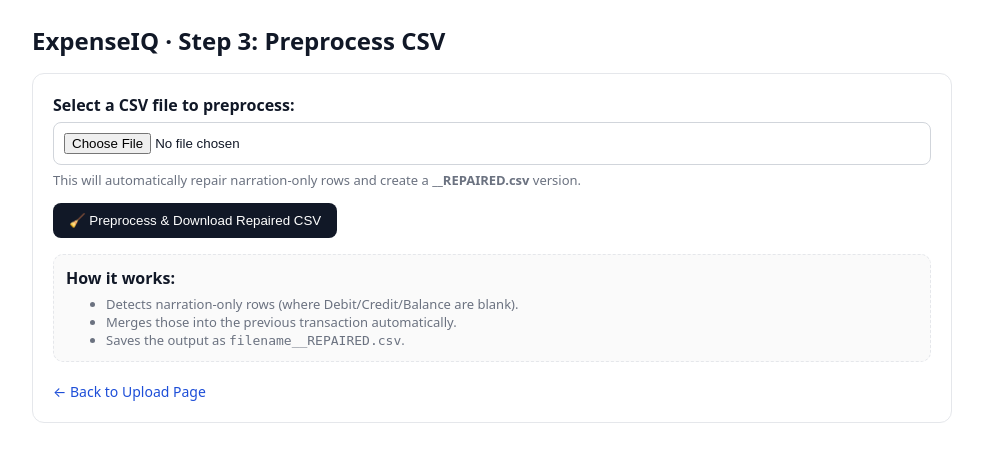
After one commit to Chandru1806/MCA, a Flask app: template templates/ingestion/preprocess.html in a window 1280 px wide. The commit adds this page. Shown: the top 462 px of the page, without its empty margins (148-1131 px from the left). Run offline with Flask 3, Linux system fonts and the light colour scheme; the template is opened without the code that fills it, so the values that code supplies are empty.

Commit message:
Added preprocessing code for csv

```diff
--- a/app.py
+++ b/app.py
@@ -1,6 +1,8 @@
 import os
-from flask import Flask
+import tempfile
+from flask import Flask, request, send_file
 from modules.ingestion import ingestion_bp
+from modules.preprocessing import preprocess_csv  # Import your preprocess_csv.py module
 
 def create_app():
     app = Flask(__name__)
@@ -22,12 +24,20 @@
     def home():
         return '<meta http-equiv="refresh" content="0; url=/ingestion" />'
 
+    # ✅ Your /preprocess_csv route goes inside here
+    @app.route("/preprocess_csv", methods=["POST"])
+    def preprocess_csv_route():
+        file = request.files["csv_file"]
+        if not file:
+            return "No CSV uploaded", 400
+
+        with tempfile.NamedTemporaryFile(delete=False, suffix=".csv") as tmp:
+            file.save(tmp.name)
+            repaired_path = preprocess_csv.run(tmp.name)
+            return send_file(repaired_path, as_attachment=True)
+
     return app
 
 if __name__ == "__main__":
     app = create_app()
     app.run(debug=True)
-
-
-
-    ##Test commit
--- /dev/null
+++ b/templates/ingestion/preprocess.html
@@ -0,0 +1,101 @@
+<!doctype html>
+<html>
+  <head>
+    <meta charset="utf-8"/>
+    <title>ExpenseIQ · Preprocess CSV</title>
+    <style>
+      :root {
+        --fg: #111827;
+        --muted: #6b7280;
+        --border: #e5e7eb;
+        --bg: #ffffff;
+        --primary: #111827;
+      }
+      * { box-sizing: border-box; }
+      body {
+        font-family: system-ui, -apple-system, Segoe UI, Roboto, Arial;
+        background: var(--bg);
+        color: var(--fg);
+        padding: 24px;
+        margin: 0;
+      }
+      h1, h2 { margin: 0 0 16px; }
+      .wrap { max-width: 920px; margin: 0 auto; }
+      .card {
+        padding: 20px;
+        border: 1px solid var(--border);
+        border-radius: 12px;
+        background: #fff;
+      }
+      label {
+        font-weight: 600;
+        display: block;
+        margin-bottom: 6px;
+      }
+      select, input[type=file] {
+        width: 100%;
+        padding: 10px;
+        border: 1px solid #d1d5db;
+        border-radius: 8px;
+        background: #fff;
+      }
+      .btn {
+        margin-top: 14px;
+        padding: 10px 16px;
+        border: 0;
+        border-radius: 8px;
+        background: var(--primary);
+        color: #fff;
+        cursor: pointer;
+      }
+      .btn:hover { opacity: .92; }
+      .hint {
+        color: var(--muted);
+        font-size: 13px;
+        margin: 6px 0 0;
+      }
+      .tips {
+        margin-top: 16px;
+        padding: 12px;
+        border: 1px dashed var(--border);
+        border-radius: 10px;
+        background: #fafafa;
+      }
+      .back-link {
+        margin-top: 20px;
+        display: inline-block;
+        font-size: 14px;
+        color: #1d4ed8;
+        text-decoration: none;
+      }
+      .back-link:hover {
+        text-decoration: underline;
+      }
+    </style>
+  </head>
+  <body>
+    <div class="wrap">
+      <h2>ExpenseIQ · Step 3: Preprocess CSV</h2>
+
+      <div class="card">
+        <form action="/preprocess_csv" method="post" enctype="multipart/form-data">
+          <label>Select a CSV file to preprocess:</label>
+          <input type="file" name="csv_file" accept=".csv" required>
+          <p class="hint">This will automatically repair narration-only rows and create a <strong>__REPAIRED.csv</strong> version.</p>
+          <button class="btn" type="submit">🧹 Preprocess & Download Repaired CSV</button>
+        </form>
+
+        <div class="tips">
+          <strong>How it works:</strong>
+          <ul class="hint">
+            <li>Detects narration-only rows (where Debit/Credit/Balance are blank).</li>
+            <li>Merges those into the previous transaction automatically.</li>
+            <li>Saves the output as <code>filename__REPAIRED.csv</code>.</li>
+          </ul>
+        </div>
+
+        <a href="/ingestion" class="back-link">← Back to Upload Page</a>
+      </div>
+    </div>
+  </body>
+</html>
```
Also changed, not shown: modules/preprocessing/preprocess_csv.py (added, +78 -0 lines), templates/ingestion/upload.html (+22 -4 lines), modules/preprocessing/__init__.py (added), storage/outputs/fb767435_Acct_Statement_XX5782_17082025__REJECTS_HDFC.csv (added), storage/outputs/fb767435_Acct_Statement_XX5782_17082025__STD_HDFC.csv (added), 1 other file.
